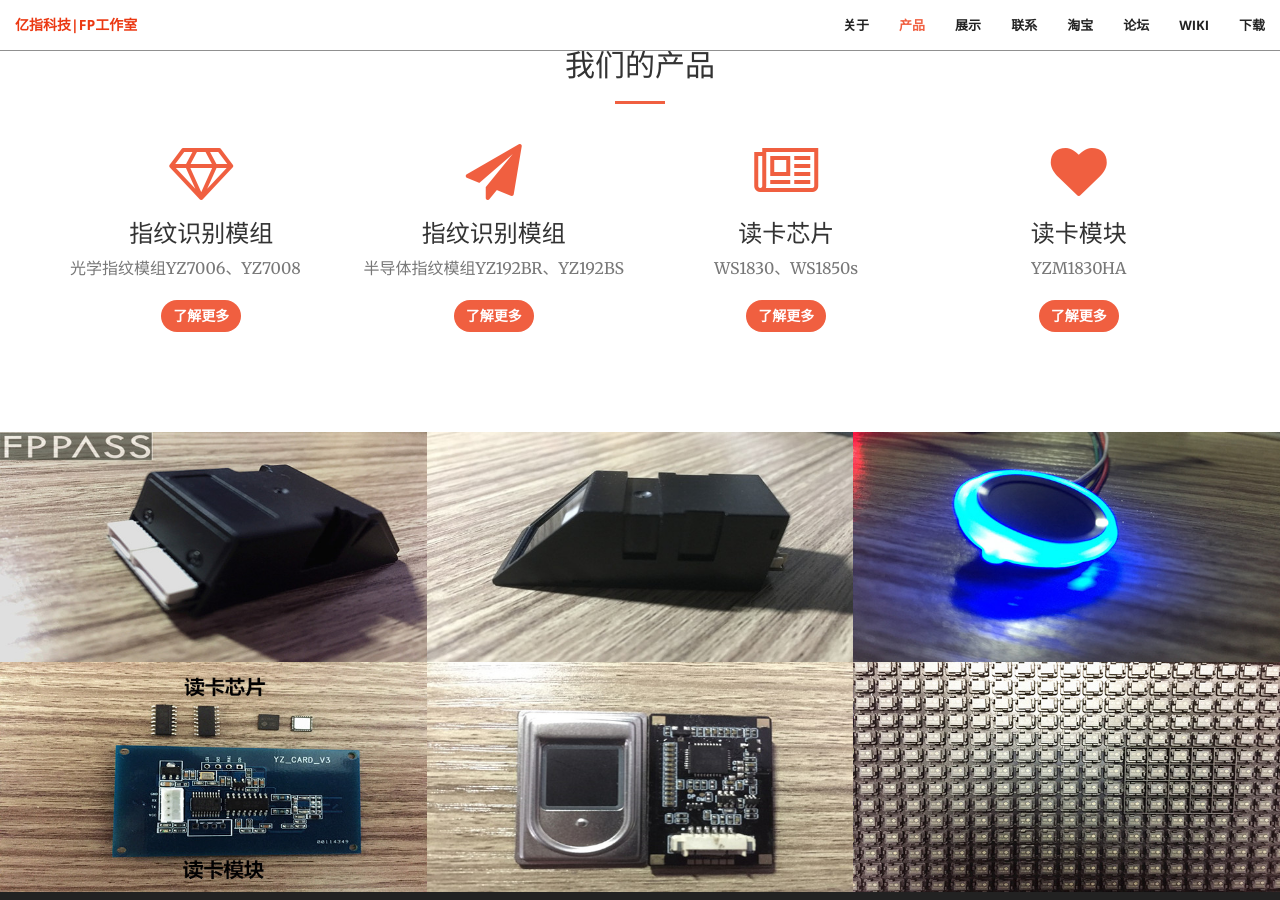
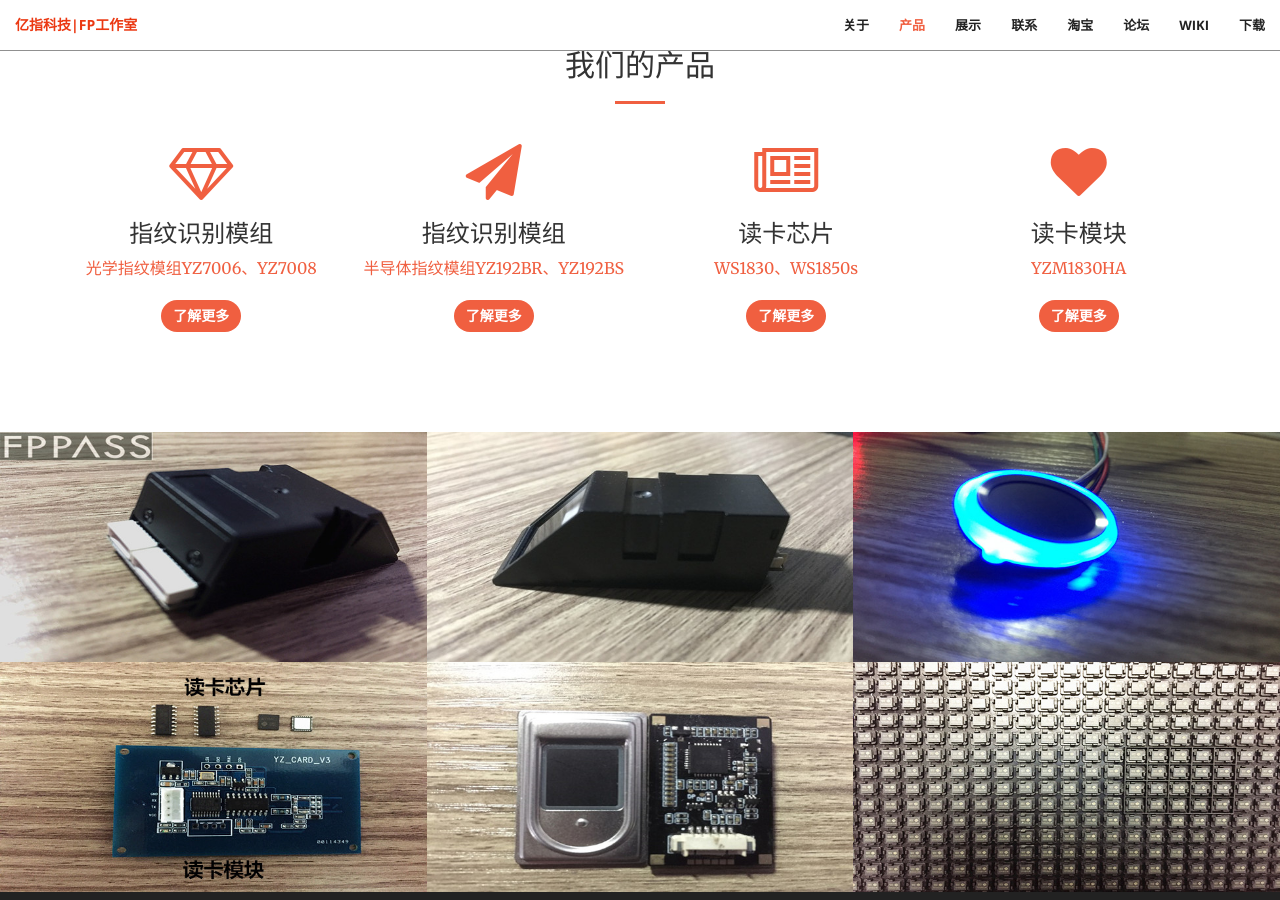
Before and after one commit to easyfp/easyfp.github.io, a Jekyll site: the page built from index.html, in a window 1280 px wide and 900 px high, scrolled down 1346 px. Built offline with Jekyll 4.4.1, drawn with Linux system fonts in a browser that asks for light colours.

Commit message:
Update services.html

```diff
--- a/_includes/services.html
+++ b/_includes/services.html
@@ -13,7 +13,7 @@
                 <div class="service-box">
                     <i class="fa fa-4x fa-diamond wow bounceIn text-primary"></i>
                     <h3>指纹识别模组</h3>
-                    <p class="text-muted" align="left">光学指纹模组YZ7006、YZ7008</p>
+                    <p class="text-primary" align="center">光学指纹模组YZ7006、YZ7008</p>
                     <br>
                     <a href="#" class="btn btn-primary">了解更多</a>
                 </div>
@@ -22,7 +22,7 @@
                 <div class="service-box">
                     <i class="fa fa-4x fa-paper-plane wow bounceIn text-primary" data-wow-delay=".1s"></i>
                     <h3>指纹识别模组</h3>
-                    <p class="text-muted" <h1 align="center">半导体指纹模组YZ192BR、YZ192BS</p>
+                    <p class="text-primary"  align="center">半导体指纹模组YZ192BR、YZ192BS</p>
                     <br>
                     <a href="#" class="btn btn-primary">了解更多</a>
                 </div>
@@ -31,7 +31,7 @@
                 <div class="service-box">
                     <i class="fa fa-4x fa-newspaper-o wow bounceIn text-primary" data-wow-delay=".2s"></i>
                     <h3>读卡芯片</h3>
-                    <p class="text-muted">WS1830、WS1850s</p>
+                    <p class="text-primary">WS1830、WS1850s</p>
                     <br>
                     <a href="#" class="btn btn-primary">了解更多</a>
                 </div>
@@ -40,7 +40,7 @@
                 <div class="service-box">
                     <i class="fa fa-4x fa-heart wow bounceIn text-primary" data-wow-delay=".3s"></i>
                     <h3>读卡模块</h3>
-                    <p class="text-muted">YZM1830HA</p>
+                    <p class="text-primary">YZM1830HA</p>
                     <br>
                     <a href="#" class="btn btn-primary">了解更多</a>
                 </div>
```
